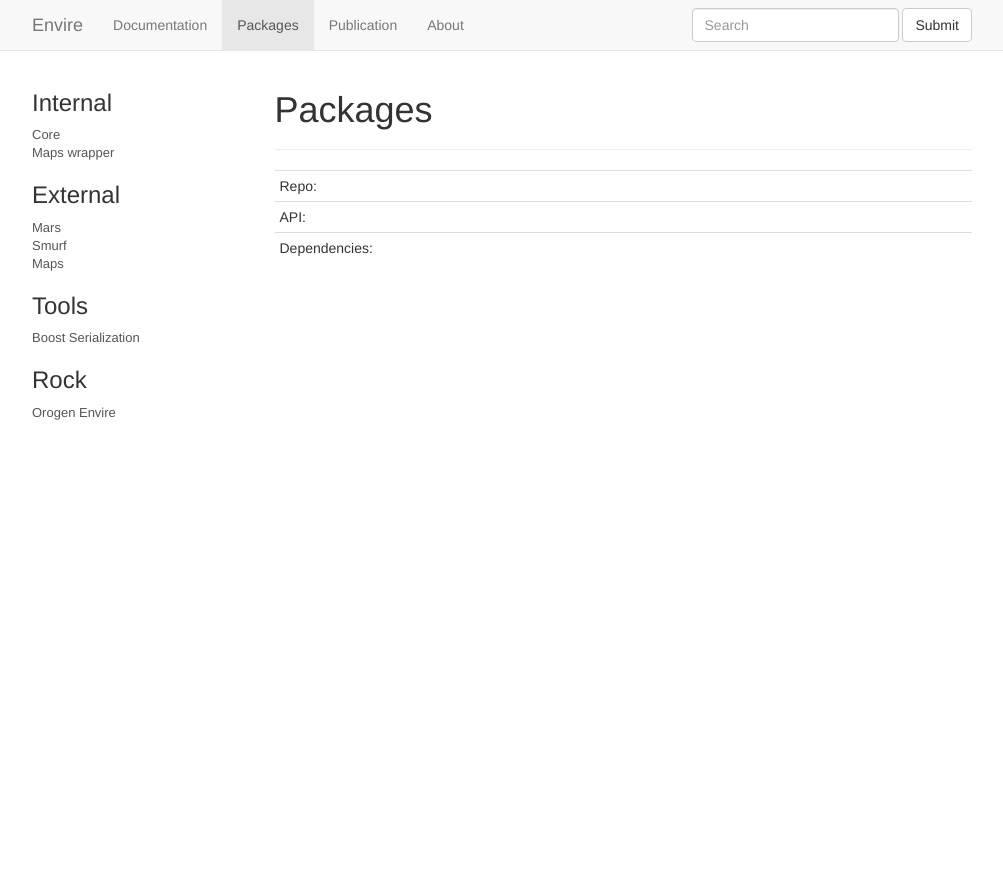
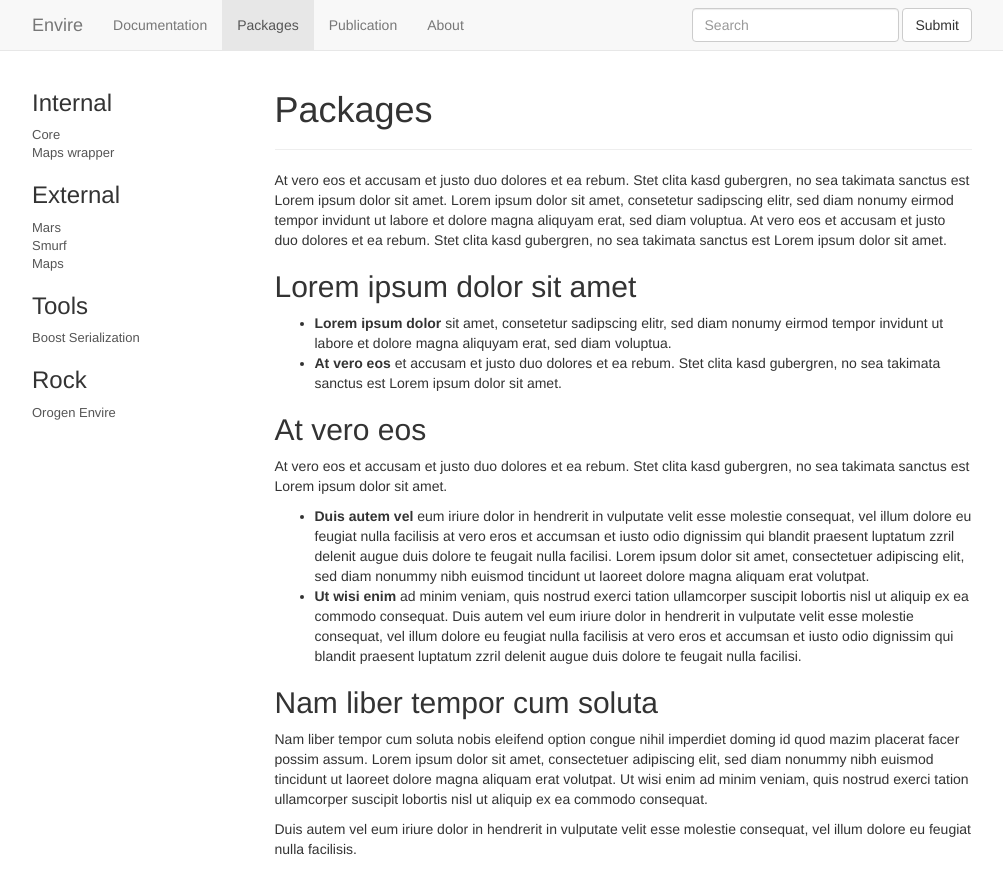
Before and after one commit to envire/envire.github.io, a Jekyll site: the page built from packages.md, in a window 1280 px wide. Shown: the top 894 px of the page, without its empty margins (138-1141 px from the left). Built offline with Jekyll 4.4.1, drawn with Linux system fonts in a browser that asks for light colours; nearby versions of some CDN libraries.

Commit message:
add dummy page to packages main

```diff
--- a/_layouts/packages.html
+++ b/_layouts/packages.html
@@ -14,6 +14,7 @@
 
             {{ content }}
 
+            {% if page.nav != 'main' %}
             <table class="table table-condensed">
                 <tr>
                     <td>Repo:</td><td><a href="{{page.repo-url}}">{{page.repo-url}}</a></td>
@@ -25,5 +26,6 @@
                     <td>Dependencies:</td><td>{{page.dependencies}}</td>
                 </tr>
             </table>
+            {% endif %}
         </div>
     </div>
--- a/packages.md
+++ b/packages.md
@@ -5,3 +5,23 @@
 order: 20
 nav: main
 ---
+
+At vero eos et accusam et justo duo dolores et ea rebum. Stet clita kasd gubergren, no sea takimata sanctus est Lorem ipsum dolor sit amet. Lorem ipsum dolor sit amet, consetetur sadipscing elitr, sed diam nonumy eirmod tempor invidunt ut labore et dolore magna aliquyam erat, sed diam voluptua. At vero eos et accusam et justo duo dolores et ea rebum. Stet clita kasd gubergren, no sea takimata sanctus est Lorem ipsum dolor sit amet.
+
+## Lorem ipsum dolor sit amet
+
+* **Lorem ipsum dolor** sit amet, consetetur sadipscing elitr, sed diam nonumy eirmod tempor invidunt ut labore et dolore magna aliquyam erat, sed diam voluptua.
+* **At vero eos** et accusam et justo duo dolores et ea rebum. Stet clita kasd gubergren, no sea takimata sanctus est Lorem ipsum dolor sit amet.
+
+## At vero eos
+
+At vero eos et accusam et justo duo dolores et ea rebum. Stet clita kasd gubergren, no sea takimata sanctus est Lorem ipsum dolor sit amet.
+
+* **Duis autem vel** eum iriure dolor in hendrerit in vulputate velit esse molestie consequat, vel illum dolore eu feugiat nulla facilisis at vero eros et accumsan et iusto odio dignissim qui blandit praesent luptatum zzril delenit augue duis dolore te feugait nulla facilisi. Lorem ipsum dolor sit amet, consectetuer adipiscing elit, sed diam nonummy nibh euismod tincidunt ut laoreet dolore magna aliquam erat volutpat.
+* **Ut wisi enim** ad minim veniam, quis nostrud exerci tation ullamcorper suscipit lobortis nisl ut aliquip ex ea commodo consequat. Duis autem vel eum iriure dolor in hendrerit in vulputate velit esse molestie consequat, vel illum dolore eu feugiat nulla facilisis at vero eros et accumsan et iusto odio dignissim qui blandit praesent luptatum zzril delenit augue duis dolore te feugait nulla facilisi.
+
+## Nam liber tempor cum soluta
+
+Nam liber tempor cum soluta nobis eleifend option congue nihil imperdiet doming id quod mazim placerat facer possim assum. Lorem ipsum dolor sit amet, consectetuer adipiscing elit, sed diam nonummy nibh euismod tincidunt ut laoreet dolore magna aliquam erat volutpat. Ut wisi enim ad minim veniam, quis nostrud exerci tation ullamcorper suscipit lobortis nisl ut aliquip ex ea commodo consequat.
+
+Duis autem vel eum iriure dolor in hendrerit in vulputate velit esse molestie consequat, vel illum dolore eu feugiat nulla facilisis.
```
